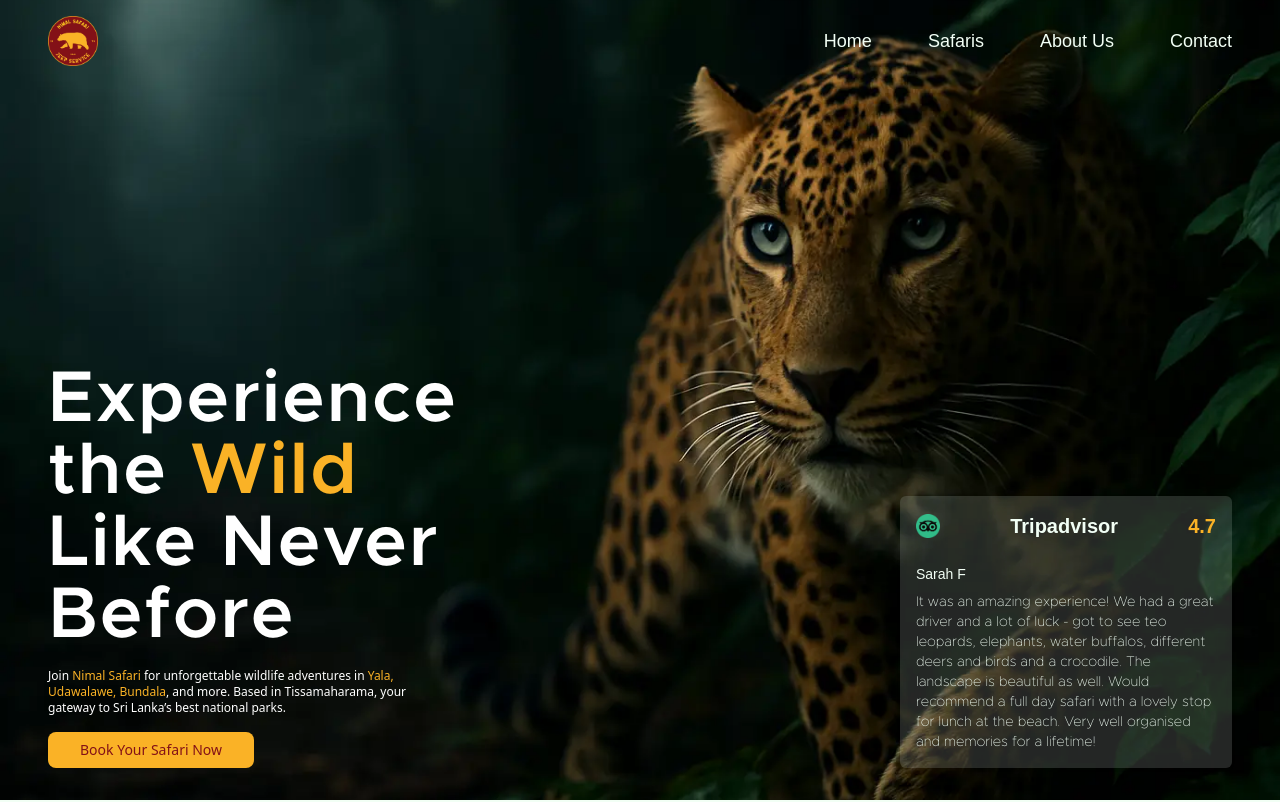
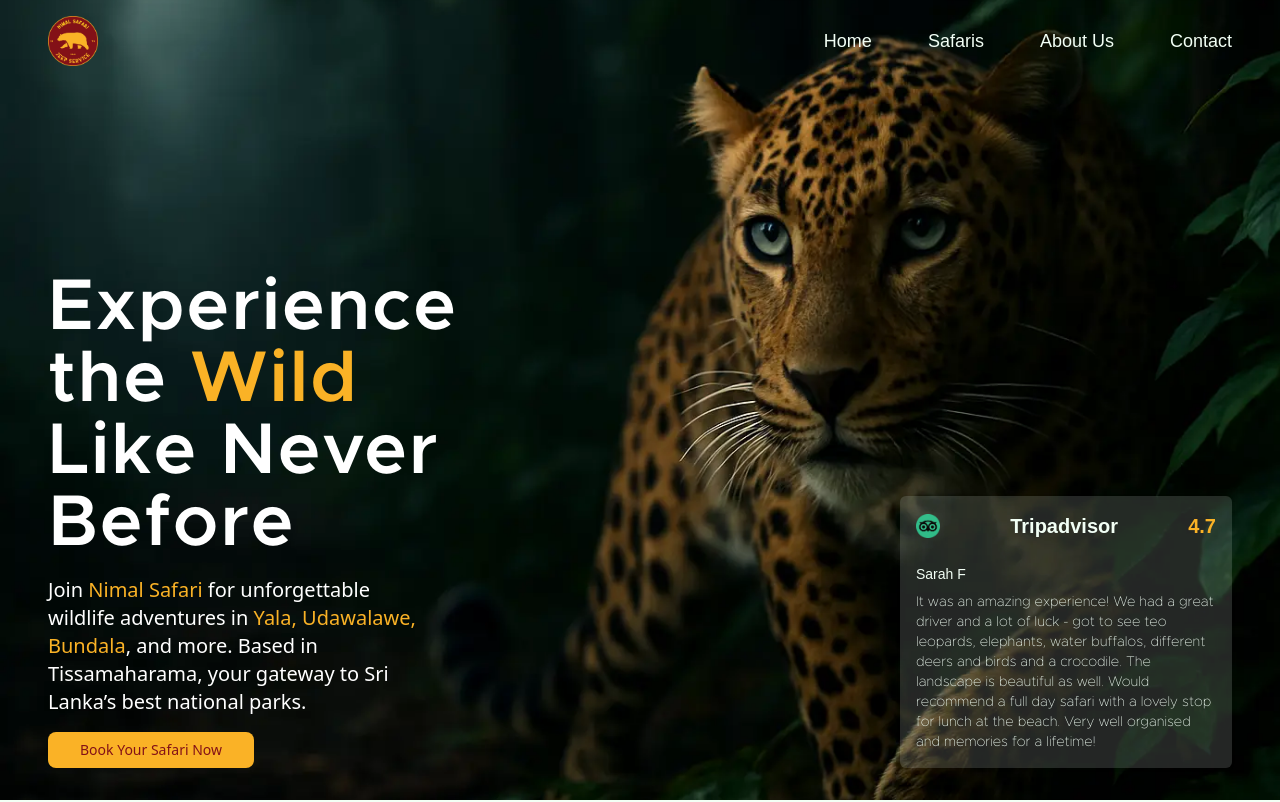
Before and after one commit to ocevialab/NimalSafary, a Next.js app: page / in a window 1280 px wide. Shown: the top 802 px of the page. Built offline with nearby package versions, Linux system fonts and the light colour scheme; a web font is replaced by a local one.

Commit message:
Fix typography in Hero component for improved text visibility

```diff
--- a/app/Components/Hero.tsx
+++ b/app/Components/Hero.tsx
@@ -30,7 +30,7 @@ export default function Hero() {
             Before
           </motion.h1>
           <motion.p
-            className="md:text-md text-xs lg:pr-24 md:pr-12 pr-6 "
+            className="lg:text-xl  md:text-lg text-xs lg:pr-24 md:pr-12 pr-6 "
             initial={{ opacity: 0, y: 50 }}
             whileInView={{
               opacity: 1,
```
